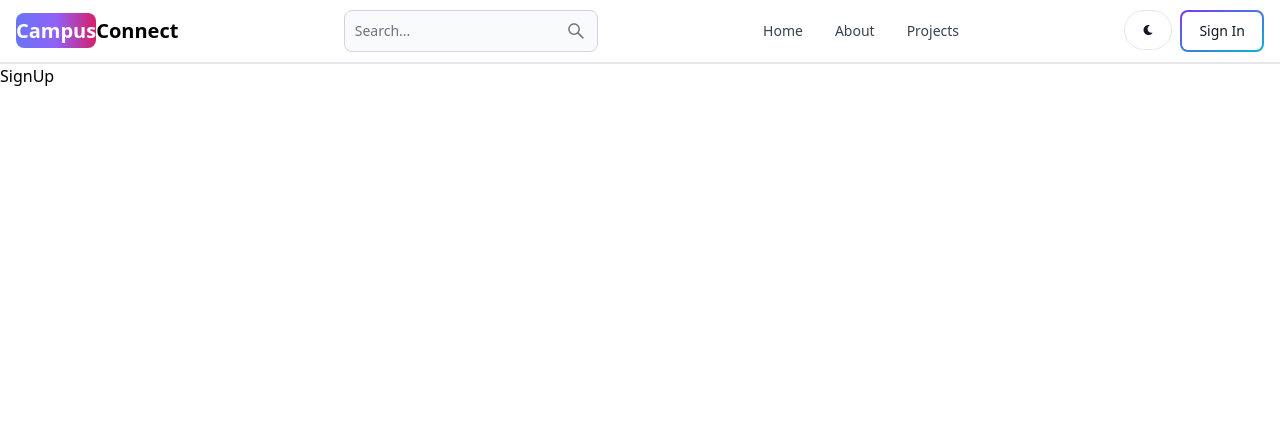
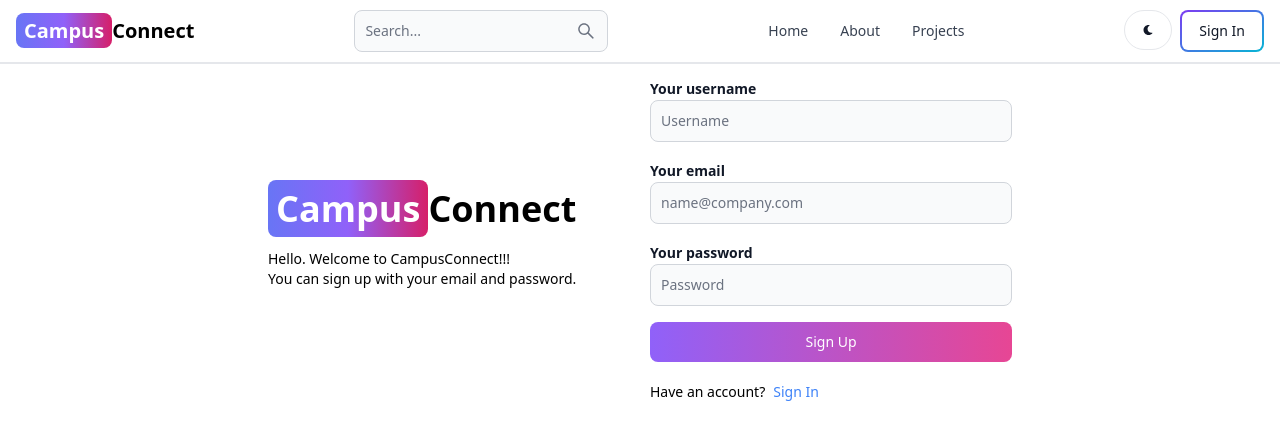
Before and after one commit to Prath-999/MERN, a React (Vite) app in the folder client/: page /sign-up in a window 1280 px wide. Shown: the top 440 px of the page. Built offline with nearby package versions, Linux system fonts and the light colour scheme.

Commit message:
Completed sign-up page UI

```diff
--- a/client/src/components/Header.jsx
+++ b/client/src/components/Header.jsx
@@ -9,7 +9,7 @@
     <Navbar className='border-b-2'>
       <Link to="/" className='self-center whitespace-nowrap text-sm sm:text-xl
        font-semibold dark:text-white'>
-      <span className='py-1 bg-gradient-to-r from-indigo-500 via-purple-500 to-pink-600
+      <span className='px-2 py-1 bg-gradient-to-r from-indigo-500 via-purple-500 to-pink-600
       rounded-lg text-white'>Campus</span>
       Connect
       </Link>
--- a/client/src/pages/SignUp.jsx
+++ b/client/src/pages/SignUp.jsx
@@ -1,9 +1,60 @@
+import { Button, Label, TextInput } from 'flowbite-react'
 import React from 'react'
+import { Link } from 'react-router-dom'
 
 export default function SignUp() {
   return (
-    <div>
-      SignUp
+    <div className='min-h-screen mt-50'>
+      <div className='flex p-3 max-w-3xl mx-auto flex-col md:flex-row md:items-center gap-5'>
+        {/*left side of signup page*/}
+        <div className='flex-1'>
+          <Link to="/" className='font-bold dark:text-white text-4xl'>
+            <span className='px-2 py-1 bg-gradient-to-r from-indigo-500 via-purple-500 to-pink-600
+              rounded-lg text-white'>Campus
+            </span>
+            Connect
+          </Link>
+          <p className='text-sm mt-5'>Hello. Welcome to CampusConnect!!!</p>
+          <p className='text-sm'>You can sign up with your email and password.</p>
+        </div>
+        {/*right side of signup page*/}
+        <div className='flex-1'>
+          <form className='flex flex-col gap-4'>
+            <div>
+              <Label className='font-bold' value='Your username'></Label>
+              <TextInput type='text'
+              placeholder='Username'
+              id='username'
+              />
+            </div>
+            <div>
+              <Label className='font-bold' value='Your email'></Label>
+              <TextInput type='text'
+              placeholder='name@company.com'
+              id='email'
+              />
+            </div>
+            <div>
+              <Label className='font-bold' value='Your password'></Label>
+              <TextInput type='text'
+              placeholder='Password'
+              id='password'
+              />
+            </div>
+            <Button gradientDuoTone='purpleToPink' type='submit'>
+              Sign Up
+            </Button>
+          </form>
+          <div className='flex gap-2 text-sm mt-5'>
+            <span>
+              Have an account?
+            </span>
+            <Link to='/sign-in' className='text-blue-500'>
+              Sign In
+            </Link>
+          </div>
+        </div>
+      </div>
     </div>
   )
 }
```
Also changed, not shown: 1 other file (tests, documents, lock files or other folders).
